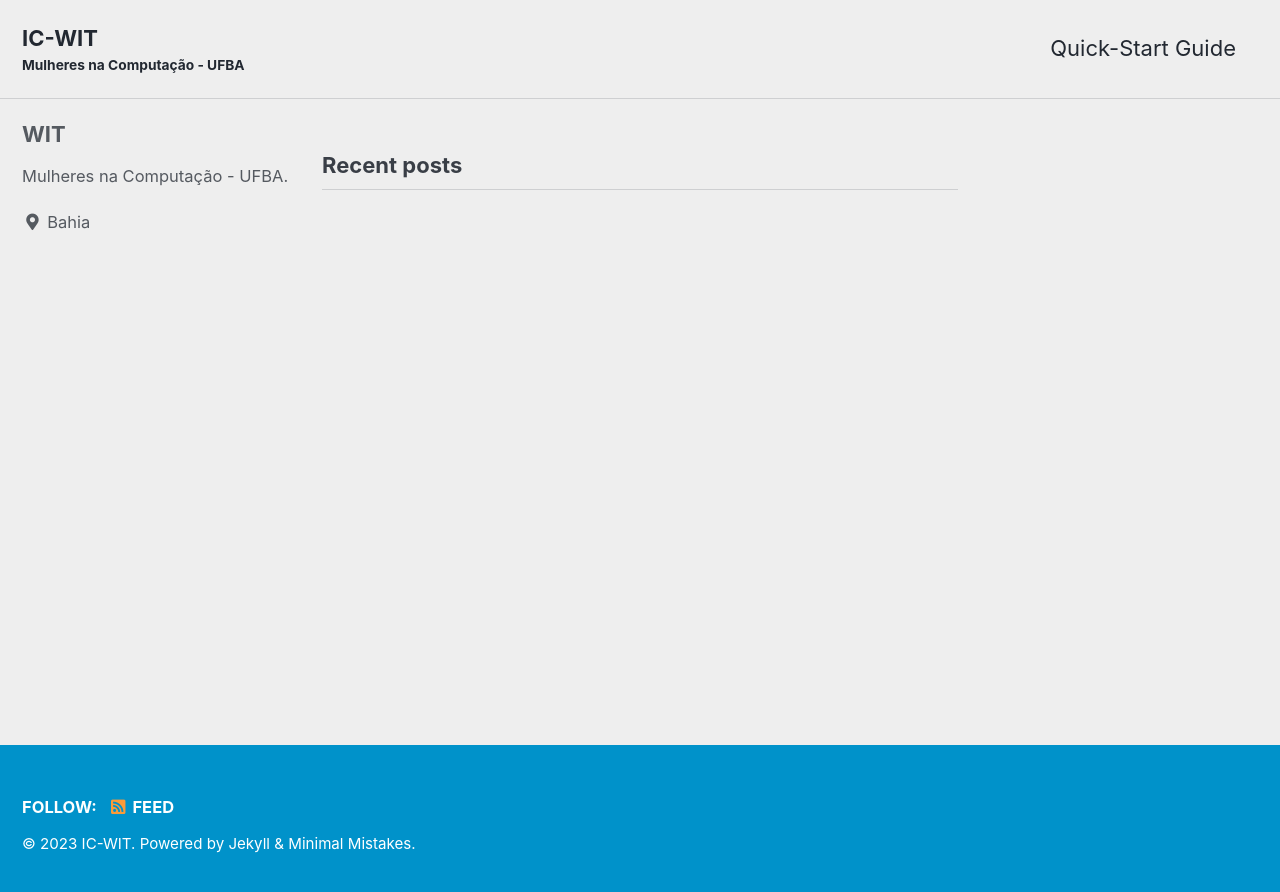
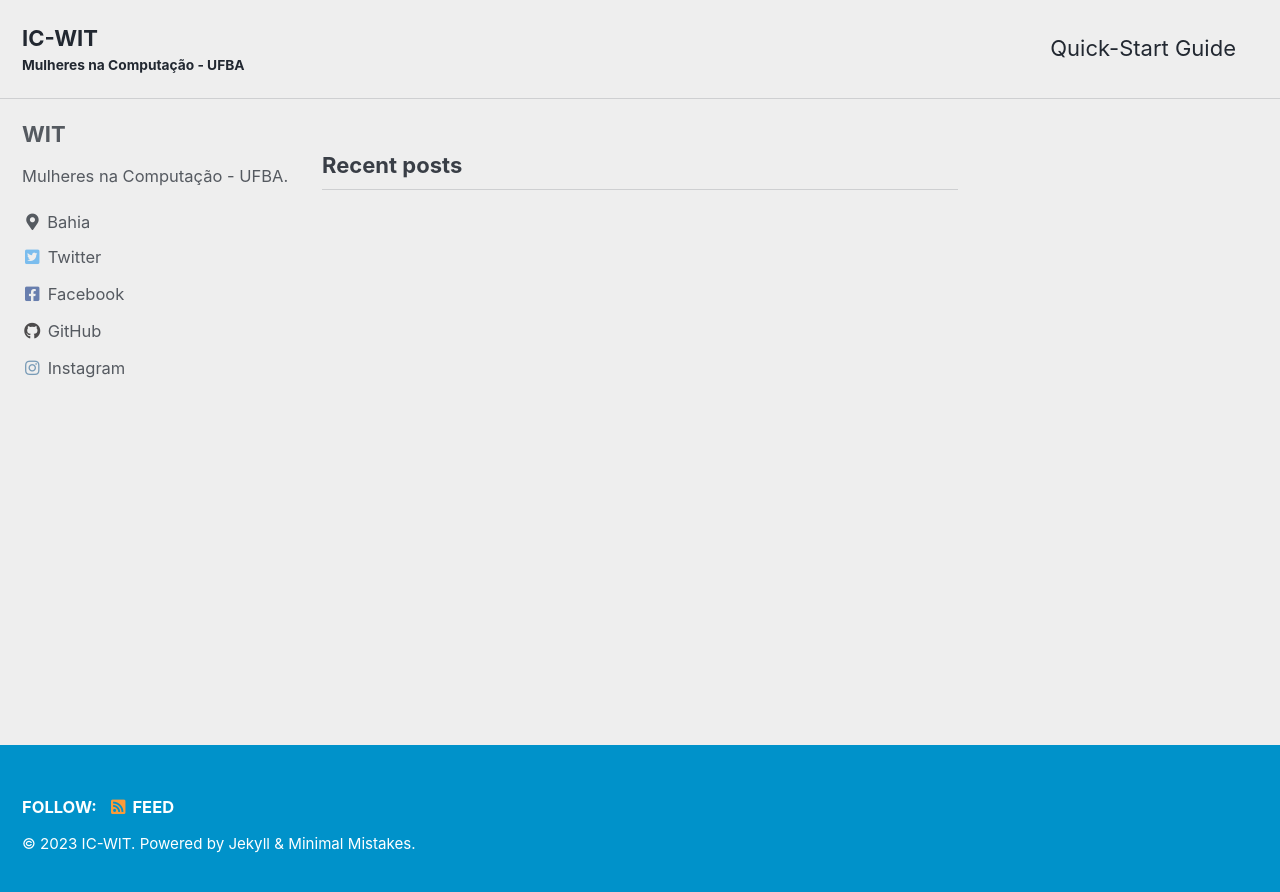
Before and after one commit to christinaflach/wit-ic-ufba, a Jekyll site: the page built from index.html, in a window 1280 px wide. Shown: the top 892 px of the page. Built offline with Jekyll 4.4.1, drawn with Linux system fonts in a browser that asks for light colours; cached includes are drawn as plain includes; the list of posts is cut into pages by our own code; part of the change alters nothing that is shown.

Commit message:
change to remote

```diff
--- a/_config.yml
+++ b/_config.yml
@@ -10,9 +10,9 @@
 # Review documentation to determine if you should use `theme` or `remote_theme`
 # https://mmistakes.github.io/minimal-mistakes/docs/quick-start-guide/#installing-the-theme
 
-theme: minimal-mistakes-jekyll
-# remote_theme           : "mmistakes/minimal-mistakes"
-minimal_mistakes_skin    : "air" #, "aqua", "contrast", "dark", "dirt", "neon", "mint", "plum", "sunrise"
+# theme: minimal-mistakes-jekyll
+remote_theme           : "mmistakes/minimal-mistakes"
+minimal_mistakes_skin  : "air" #, "aqua", "contrast", "dark", "dirt", "neon", "mint", "plum", "sunrise"
 
 # Site Settings
 locale                   : "en-US"
@@ -118,16 +118,16 @@ author:
       # url: "https://your-website.com"
     - label: "Twitter"
       icon: "fab fa-fw fa-twitter-square"
-      # url: "https://twitter.com/"
+      url: "https://twitter.com/"
     - label: "Facebook"
       icon: "fab fa-fw fa-facebook-square"
-      # url: "https://facebook.com/"
+      url: "https://facebook.com/"
     - label: "GitHub"
       icon: "fab fa-fw fa-github"
-      # url: "https://github.com/"
+      url: "https://github.com/"
     - label: "Instagram"
       icon: "fab fa-fw fa-instagram"
-      # url: "https://instagram.com/"
+      url: "https://instagram.com/"
 
 # Site Footer
 footer:
```
